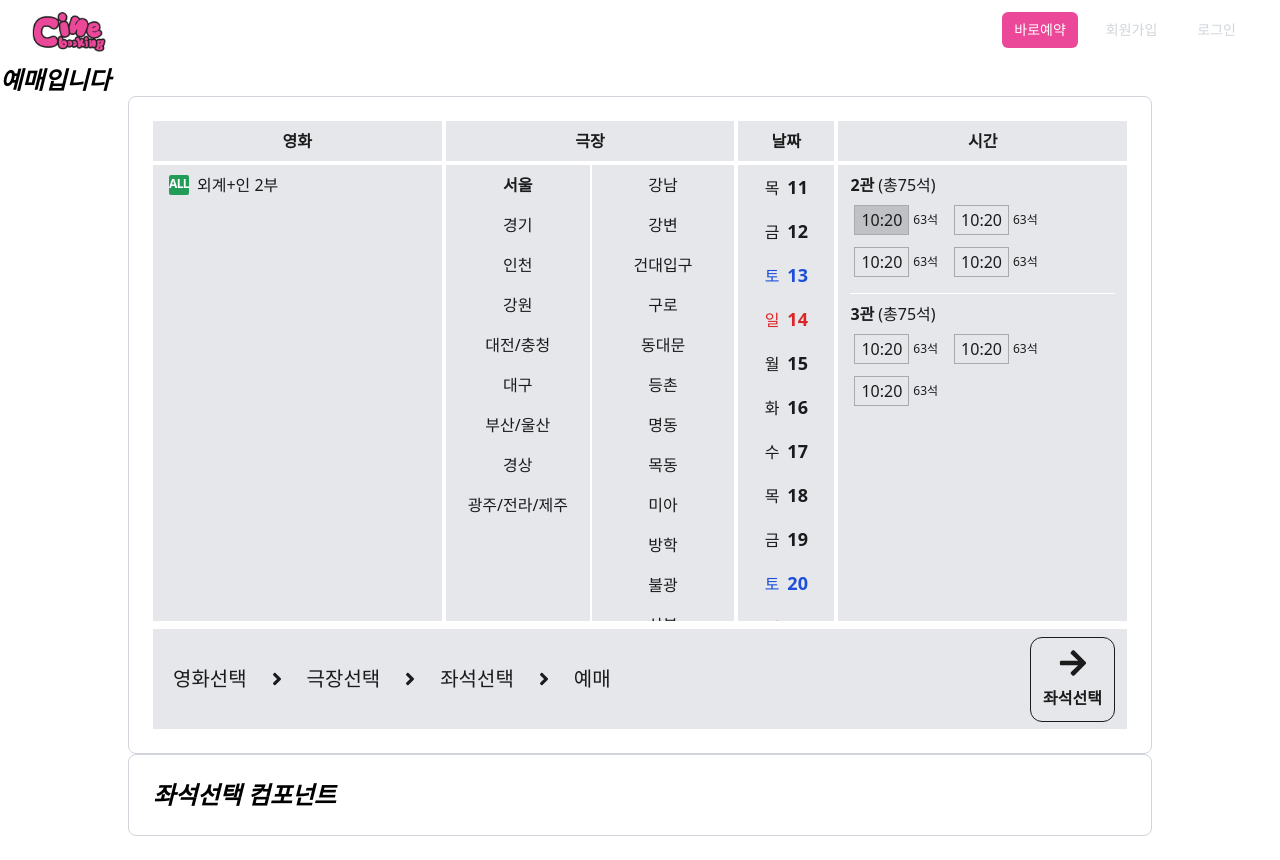
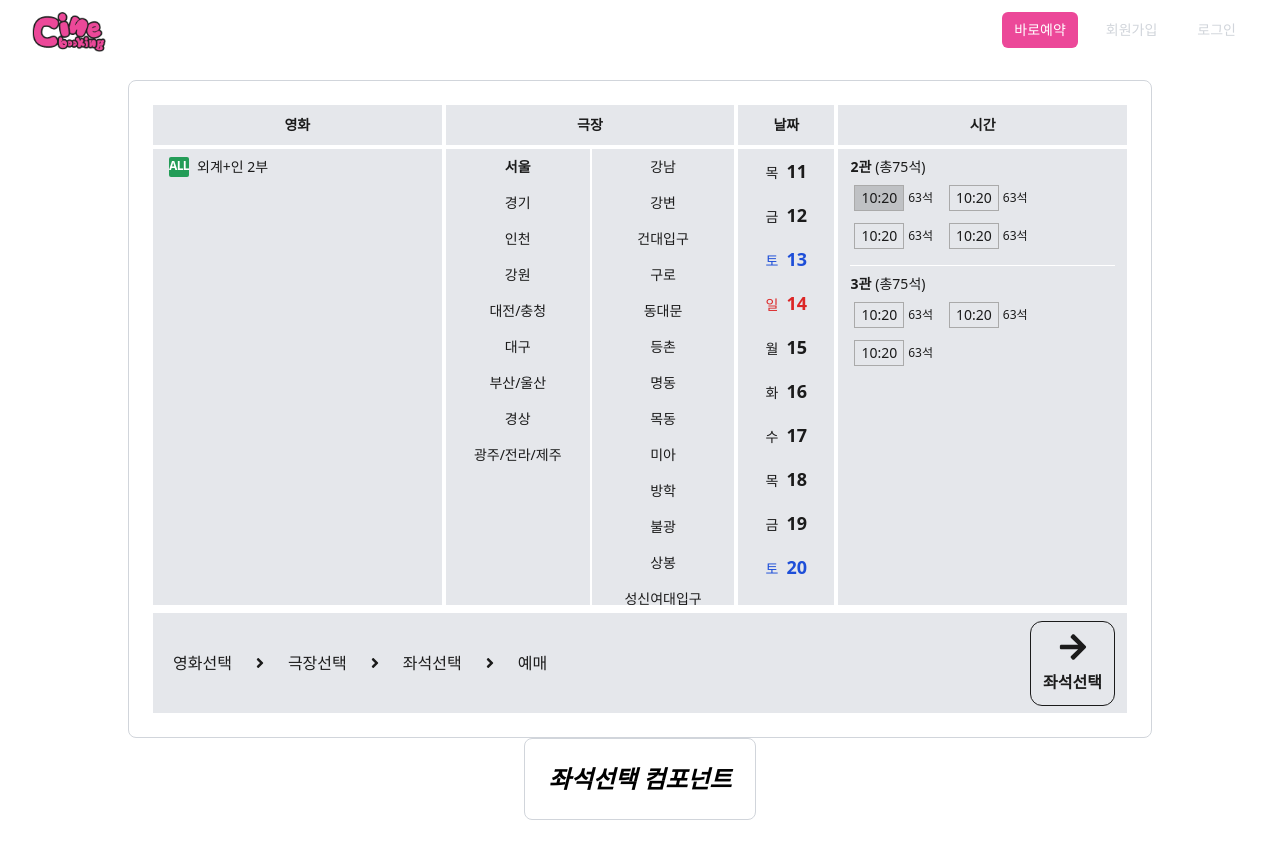
Before and after one commit to frontend-study-project/react-app-cinebooking, a React (Vite) app: page /booking in a window 1280 px wide. Before the commit the page ends 836 px from the top, so only its background shows below. Built offline with nearby package versions, Linux system fonts and the light colour scheme.

Commit message:
design: Additional Styling MovieSelector Component

```diff
--- a/src/components/Book/MovieSelector.tsx
+++ b/src/components/Book/MovieSelector.tsx
@@ -29,7 +29,7 @@ const MovieSelector = () => {
 
   return (
     <Box>
-      <div className='grid grid-cols-[3fr_3fr_1fr_3fr] grid-rows-[40px_1fr] gap-1 w-full h-[500px] text-black-1'>
+      <div className='grid grid-cols-[3fr_3fr_1fr_3fr] grid-rows-[40px_1fr] gap-1 w-full h-[500px] text-black-1 text-sm'>
         <div className='bg-gray-200 text-center font-bold leading-[40px]'>영화</div>
         <div className='bg-gray-200 text-center font-bold leading-[40px]'>극장</div>
         <div className='bg-gray-200 text-center font-bold leading-[40px]'>날짜</div>
@@ -131,7 +131,7 @@ const MovieSelector = () => {
         </div>
       </div >
       <div className='flex justify-between items-center w-full h-[100px] mt-2 bg-gray-200 text-black-1'>
-        <div className='flex flex-row items-center gap-5 ml-5 text-xl'>
+        <div className='flex flex-row items-center gap-5 ml-5'>
           <span>영화선택</span>
           <FaAngleRight className='' />
           <span>극장선택</span>
--- a/src/pages/BookPage.tsx
+++ b/src/pages/BookPage.tsx
@@ -4,13 +4,10 @@ import SeatSelector from "../components/Book/SeatSelector";
 const BookPage = () => {
 
   return (
-    <>
-      <h1 className="text-2xl font-bold italic">
-        예매입니다
-      </h1>
+    <div className="flex flex-col justify-center items-center min-h-[calc(100vh-4rem)] pt-4 pb-10">
       <MovieSelector />
       <SeatSelector />
-    </>
+    </div>
   )
 }
 export default BookPage;
```
